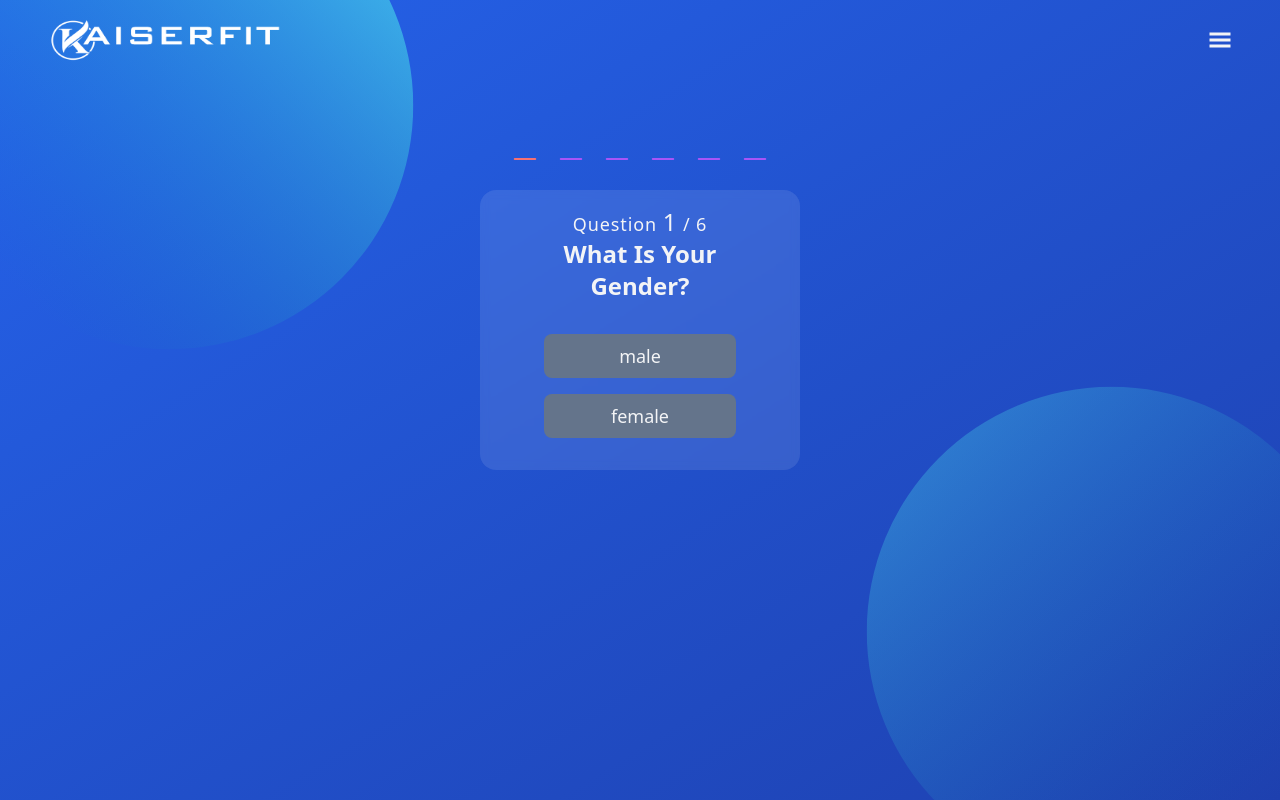
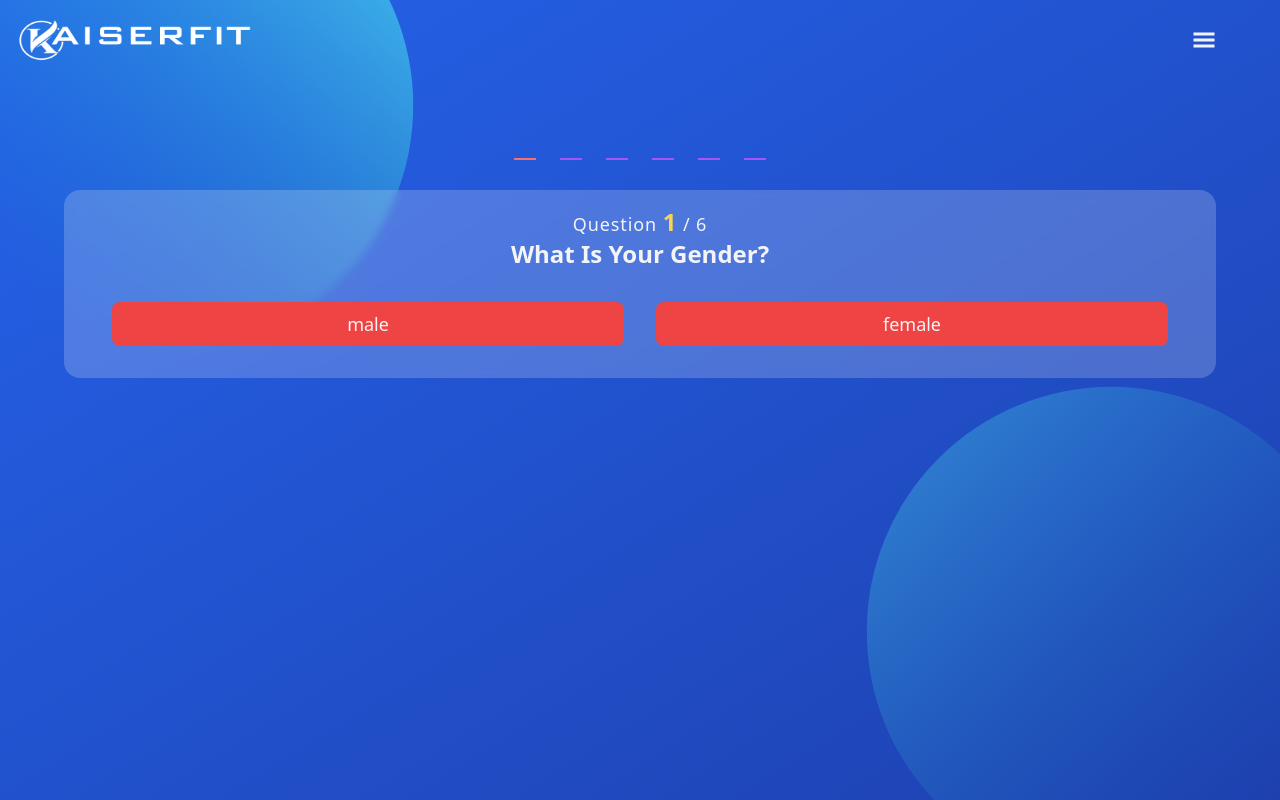
Before and after one commit to kaiserfit/kaiser-next, a Next.js app: page /quiz in a window 1280 px wide. Built offline with nearby package versions, Linux system fonts and the light colour scheme; no server answers.

Commit message:
fix: input weight category is guarded

```diff
--- a/src/components/Layout.tsx
+++ b/src/components/Layout.tsx
@@ -42,7 +42,7 @@ function Navbar({
 
   return (
     <>
-      <header className="bg-transparent w-full py-4 px-12 flex justify-between items-center fixed top-0 left-0 z-[2]">
+      <header className="bg-transparent w-full py-4 px-4 pr-8 md:pr-16 flex justify-between items-center fixed top-0 left-0 z-[2]">
         <Link passHref href={"/"}>
           <div className="relative w-1/2 md:w-1/3 lg:w-1/5 h-12 cursor-pointer">
             <Image
--- a/src/pages/quiz/index.tsx
+++ b/src/pages/quiz/index.tsx
@@ -53,6 +53,7 @@ function Quiz() {
     } catch (error) {
       console.log("error");
     }
+    setPickedChoice("");
   };
 
   // const { data, isLoading } = useQuery(
@@ -60,7 +61,12 @@ function Quiz() {
   // );
 
   const handleClick = (category: string, choice: string) => {
+    if (pickedChoice) {
+      return;
+    }
+
     setPickedChoice(choice);
+
     if (category === "gender") {
       setGender(choice);
     }
@@ -117,9 +123,7 @@ function Quiz() {
     if (indexQuestion === 5) {
       setWeightGoal("");
     }
-
     setIndexQuestion((prev) => prev - 1);
-    setPickedChoice("");
   };
 
   useEffect(() => {
@@ -146,7 +150,7 @@ function Quiz() {
 
       <SVGBackground />
 
-      <div className="container mx-auto flex flex-col items-center space-y-4 relative">
+      <div className="container mx-auto flex flex-col items-center space-y-4 relative px-4 sm:px-6 lg:px-8">
         <InfoStats
           gender={gender}
           age={age}
@@ -288,7 +292,7 @@ function Choices({
     <div
       className={`${
         loading ? "animate-slideToLeft" : "relative animate-teleportToRight"
-      } pt-4 p-8 rounded-2xl space-y-4 max-w-xs backdrop-blur-sm bg-white/10 relative`}
+      } pt-4 p-8 rounded-2xl space-y-4 backdrop-blur-sm bg-white/20 relative w-full max-w-6xl`}
     >
       {indexQuestion >= 1 && (
         <button
@@ -302,18 +306,23 @@ function Choices({
       <div className="text-center">
         <h3 className="text-lg font-light tracking-wider">
           Question{" "}
-          <span className="text-2xl font-medium">{indexQuestion + 1}</span> / 6
+          <span className="text-2xl font-semibold text-amber-300">
+            {indexQuestion + 1}
+          </span>{" "}
+          / 6
         </h3>
 
         <h3
           className={`text-2xl font-semibold capitalize transition-all duration-1000 ease-in-out`}
         >
-          {question.question}
+          {question?.question}
         </h3>
       </div>
 
       <div
-        className={`flex flex-col items-center pt-4 space-y-4 transition-all duration-300 ease-in-out`}
+        className={`flex flex-col md:flex-row md:flex-wrap items-center pt-4 gap-y-4 transition-all duration-300 ease-in-out ${
+          indexQuestion === 3 ? "justify-center" : ""
+        }`}
       >
         {question.choices &&
           question.choices.map((choice, i) => (
@@ -344,6 +353,8 @@ function Choice({
 }) {
   const inputRef = useRef<HTMLInputElement>(null);
 
+  const [hasInputWeight, setHasInputWeight] = useState(false);
+
   const category =
     indexQuestion === 0
       ? "gender"
@@ -362,24 +373,42 @@ function Choice({
   if (!choice) {
     const handleSubmit = (e: FormEvent<HTMLFormElement> | any) => {
       e.preventDefault();
+
+      if (+!inputRef.current!.value || +inputRef.current!.value < 30) {
+        alert(
+          "pls enter a valid option. (dev: to be replaced by toaster notifcation)"
+        );
+        return;
+      }
+
+      // if (hasInputWeight) {
+      //   alert("entry has already been submitted");
+      //   return;
+      // }
+
       if (+inputRef.current!.value > 400) {
         alert(
           "you have the impossible weight. pls enter below or equal to 400"
         );
         return;
       }
+      setHasInputWeight(true);
       handleClick("weight", inputRef.current!.value);
     };
+
     return (
-      <form onSubmit={handleSubmit} className="flex flex-col space-y-4">
+      <form
+        onSubmit={handleSubmit}
+        className="flex flex-col items-center space-y-4 w-full max-w-xs px-4"
+      >
         {/* <input ref={inputRef} type="range" min={0} max={400} name="" id="" /> */}
-        <div className="relative">
+        <div className="relative w-full">
           <input
             ref={inputRef}
             type="number"
             name="lbs"
             id="lbs"
-            className="p-2 outline-none bg-transparent border-b-2 text-xl placeholder-transparent peer"
+            className="p-2 outline-none bg-transparent border-b-2 text-xl placeholder-transparent peer w-full"
             placeholder="In lbs"
 
             // min={20}
@@ -393,23 +422,34 @@ function Choice({
           </label>
         </div>
         <button
-          className="px-4 py-2 rounded-lg bg-gradient-to-b dark:from-amber-300 dark:to-amber-700 dark:hover:from-amber-400 dark:hover:to-amber-700"
+          // disabled={pickedChoice?.length > 0 ? true : false}
+          className={`relative px-4 py-2 rounded-lg bg-gradient-to-b w-full ${
+            hasInputWeight
+              ? "cursor-not-allowed dark:from-lime-300 dark:to-lime-700"
+              : "dark:from-amber-300 dark:to-amber-700 dark:hover:from-amber-400 dark:hover:to-amber-700 "
+          }`}
           onClick={handleSubmit}
         >
-          Submit
+          {hasInputWeight ? "Subbmitted" : "Submit"}{" "}
+          {hasInputWeight && (
+            <span className="absolute top-1/2 right-4 -translate-y-1/2">
+              <FaCheckCircle />
+            </span>
+          )}
         </button>
       </form>
     );
   }
 
   return (
+    <div className="w-3/4 px-4 md:w-1/2">
       <button
         onClick={() => handleClick(category, choice)}
         className={`${
           choice === pickedChoice
-          ? "bg-green-600 dark:from-lime-300 dark:to-lime-700 dar bg-gradient-to-b"
-          : "bg-gray-200 dark:bg-slate-500 hover:bg-gray-300 dark:hover:bg-slate-600"
-      }  rounded-lg px-4 py-2 w-3/4 font-medium text-lg relative`}
+            ? "bg-green-600 dark:from-lime-300 dark:to-lime-700 bg-gradient-to-b md:-translate-y-2"
+            : "bg-gray-200 dark:bg-red-500 hover:bg-gray-300 dark:hover:bg-red-600 md:hover:-translate-y-2"
+        }  rounded-lg px-4 py-2  font-medium text-lg relative transition-all duration-300 ease-in-out w-full`}
       >
         {choice}
         {choice === pickedChoice && (
@@ -418,6 +458,7 @@ function Choice({
           </span>
         )}
       </button>
+    </div>
   );
 }
 
```
Lines whose indentation alone changed are shown as unchanged.
